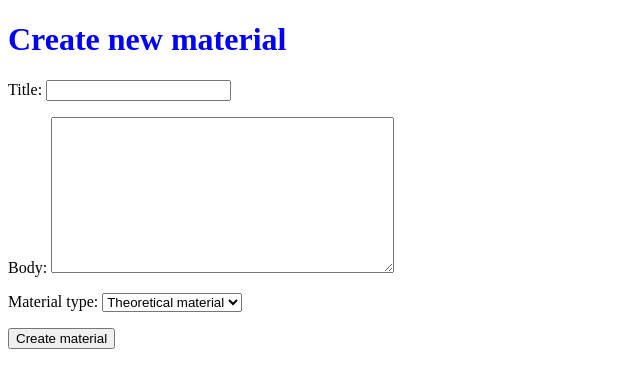
After one commit to belovmd/dj-summer-2020, a Django app: page /create/ in a window 1280 px wide. The commit adds this page. Shown: the top 388 px of the page, without its empty margins (0-640 px from the left). Run offline with Django 3.2, Linux system fonts and the light colour scheme.

Commit message:
Add create material functionality

```diff
--- a/lesson/forms.py
+++ b/lesson/forms.py
@@ -1,4 +1,5 @@
 from django import forms
+from . import models
 
 
 class EmailMaterialForm(forms.Form):
@@ -6,3 +7,9 @@ class EmailMaterialForm(forms.Form):
     to_email = forms.EmailField()
     comment = forms.CharField(required=False,
                               widget=forms.Textarea)
+
+
+class MaterialForm(forms.ModelForm):
+    class Meta:
+        model = models.Material
+        fields = ('title', 'body', 'material_type')
--- a/lesson/templates/materials/all_materials.html
+++ b/lesson/templates/materials/all_materials.html
@@ -12,5 +12,5 @@
         <a href="{{ material.get_absolute_url }}">link</a>
         Author {{ material.author }}<br>
     {% endfor %}
-
+    <a href="{% url 'lesson:create_form' %}"> Create new Material</a>
 {% endblock %}
--- /dev/null
+++ b/lesson/templates/materials/create.html
@@ -0,0 +1,12 @@
+{% extends "base.html" %}
+
+{% block title %} Create material {% endblock %}
+
+{% block content %}
+    <h1>Create new material</h1>
+     <form action="." method="post">
+            {{ form.as_p }}
+            {% csrf_token %}
+            <input type="submit" value="Create material">
+        </form>
+{% endblock %}
--- a/lesson/urls.py
+++ b/lesson/urls.py
@@ -11,4 +11,5 @@ urlpatterns = [
     ),
     path('<int:material_id>/share/', views.share_material,
          name='share_material'),
+    path('create/', views.create_form, name='create_form')
 ]
--- a/lesson/views.py
+++ b/lesson/views.py
@@ -1,6 +1,8 @@
 from django.shortcuts import get_object_or_404
 from django.shortcuts import render
 from django.core.mail import send_mail
+
+from django.contrib.auth.models import User
 
 from . import models
 from . import forms
@@ -62,3 +64,21 @@ def share_material(request, material_id):
     return render(request,
                   'materials/share.html',
                   {'material': material, 'form': form, 'sent': sent})
+
+
+def create_form(request):
+    if request.method == 'POST':
+        material_form = forms.MaterialForm(request.POST)
+        if material_form.is_valid():
+            new_material = material_form.save(commit=False)
+            new_material.author = User.objects.first()
+            new_material.slug = new_material.title.replace(' ', '-')
+            new_material.save()
+            return render(request,
+                          'materials/detail.html',
+                          {'material': new_material})
+    else:
+        material_form = forms.MaterialForm()
+    return render(request,
+                  'materials/create.html',
+                  {'form': material_form})
--- a/myproject/urls.py
+++ b/myproject/urls.py
@@ -18,5 +18,5 @@ from django.urls import path, include
 
 urlpatterns = [
     path('admin/', admin.site.urls),
-    path('lesson/', include('lesson.urls', namespace='lesson')),
+    path('', include('lesson.urls', namespace='lesson')),
 ]
```
